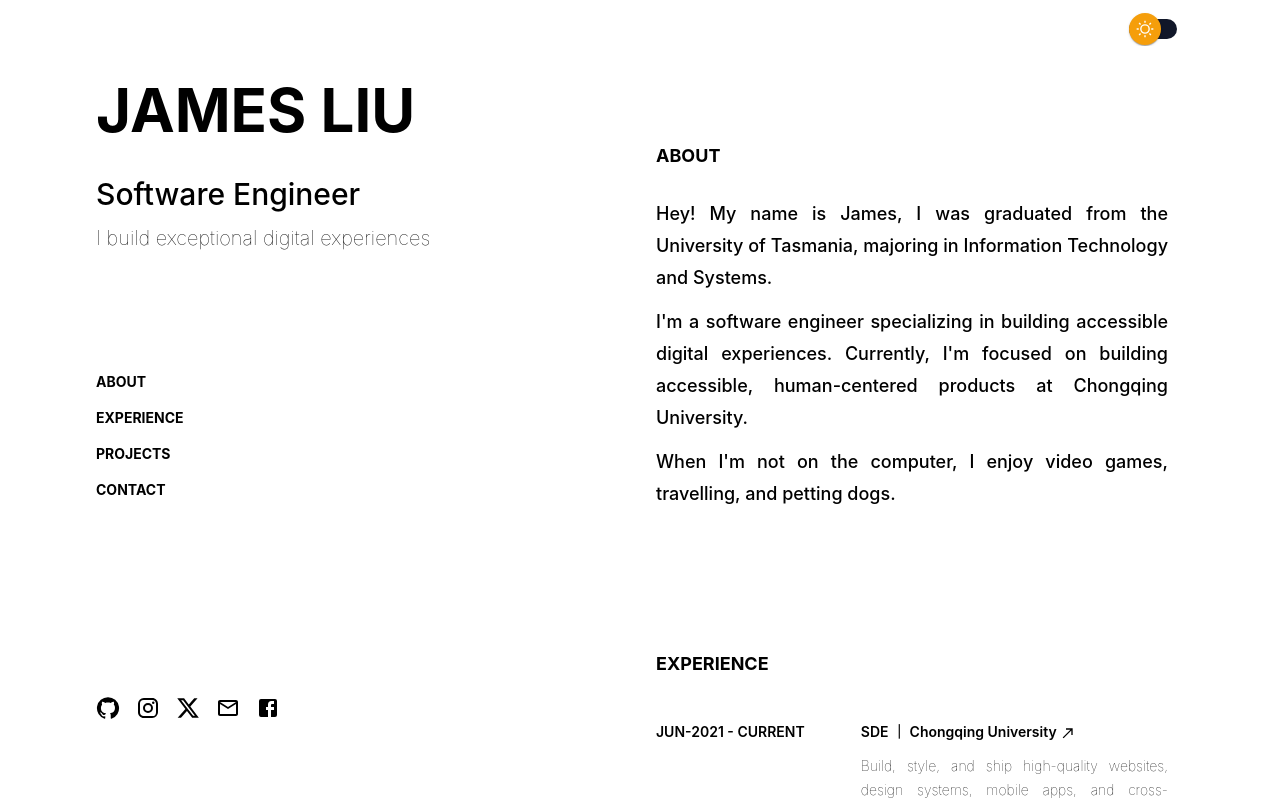
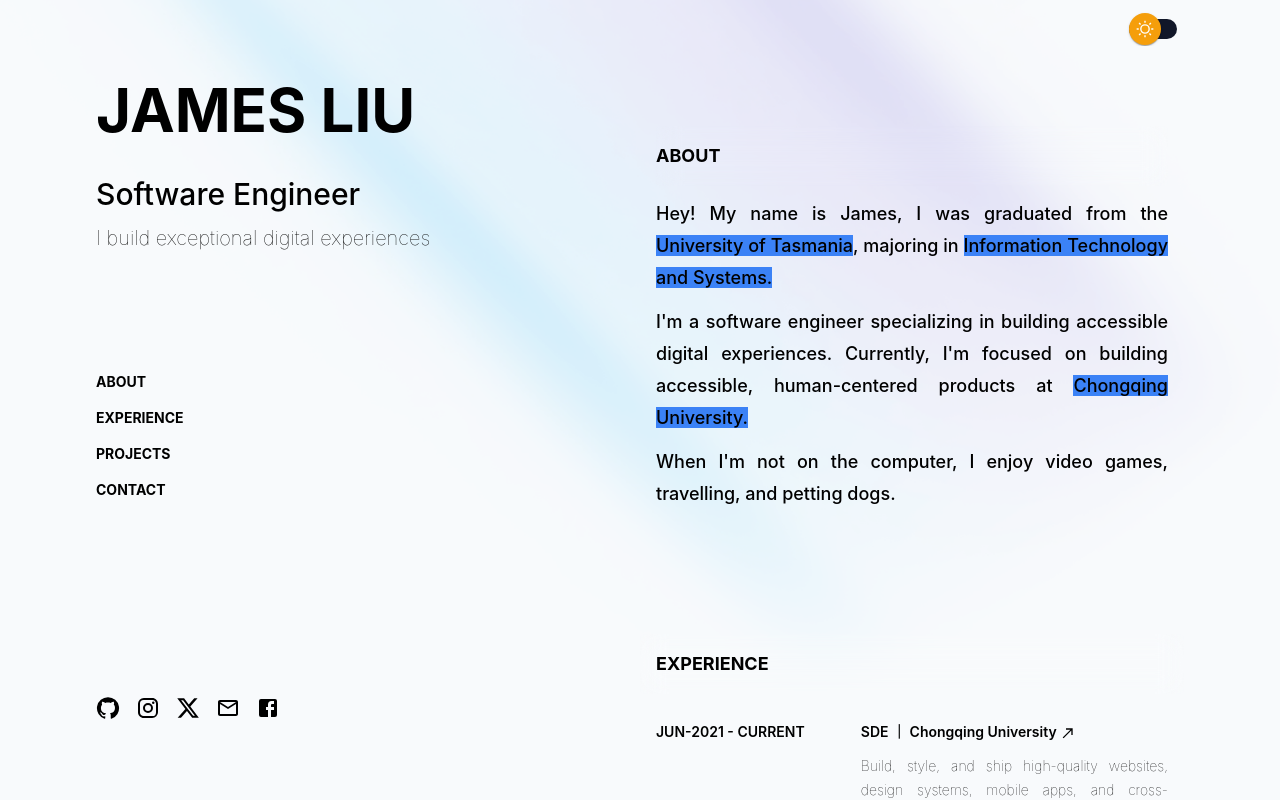
Before and after one commit to guoanl/Spotlight, a React (Create React App) app: page / in a window 1280 px wide. Shown: the top 800 px of the page. Built offline with nearby package versions, Linux system fonts and the light colour scheme; the HTML template or start-up script is replaced by a standard one.

Commit message:
add a background-img

```diff
--- a/src/App.css
+++ b/src/App.css
@@ -1,5 +1,6 @@
 .ltrEffect {
-  background: linear-gradient(to right, rgb(59 130 246),rgb(59 130 246)) no-repeat right bottom;
+  background-repeat: no-repeat;
+  background-position: right bottom;
   background-size:0 2px;
   transition:background-size 0.3s;
   padding-bottom:5px;
--- a/src/App.js
+++ b/src/App.js
@@ -16,7 +16,7 @@ export default function App() {
     setTheme(mode)
   }
   return (
-    <div className={classNames(" w-full px-24 min-w-[768px] dark:bg-slate-900",{"dark":theme==="dark"})}>
+    <div className={classNames(" w-full px-24 min-w-[768px] bg-[#f8fafc] dark:bg-slate-900 bg-[url('assets/images/beams-pricing.png')] dark:bg-none bg-repeat-x bg-contain ",{"dark":theme==="dark"})}>
       <div className="max-w-screen-2xl lg:flex mx-auto ">
       <Head></Head>
       <div className="lg:flex-1"></div>
--- a/src/component/About.js
+++ b/src/component/About.js
@@ -5,8 +5,8 @@ const About = ()=>{
         <>
         <div id="ABOUT" className={classNames("font-Inter font-medium dark:text-slate-400 mb-24 text-lg text-justify lg:p-4")}>
         <h1 className={classNames("font-Inter mb-3 lg:pt-4 py-2 lg:pb-4 pr-4 dark:text-white font-bold sticky lg:relative top-0 dark:bg-slate-900/[.05] backdrop-blur-md")}>ABOUT</h1>
-        <p className="mb-3 leading-8">Hey! My name is James, I was graduated from the <a href="http://www.utas.edu.au" className="ltrEffect">University of Tasmania</a>, majoring in <a href="https://www.utas.edu.au/courses/cse/courses/k7i-master-of-information-technology-and-systems?year=2023" className="ltrEffect">Information Technology and Systems.</a></p>
-        <p className="mb-3 leading-8">I'm a software engineer specializing in building accessible digital experiences. Currently, I'm focused on building accessible, human-centered products at <a href="http://www.cqu.edu.cn" className="ltrEffect">Chongqing University.</a></p>
+        <p className="mb-3 leading-8">Hey! My name is James, I was graduated from the <a href="http://www.utas.edu.au" className="ltrEffect bg-gradient-to-r from-blue-500 to-blue-500 dark:from-teal-300 dark:to-teal-500">University of Tasmania</a>, majoring in <a href="https://www.utas.edu.au/courses/cse/courses/k7i-master-of-information-technology-and-systems?year=2023" className="ltrEffect bg-gradient-to-r from-blue-500 to-blue-500 dark:from-teal-300 dark:to-teal-500">Information Technology and Systems.</a></p>
+        <p className="mb-3 leading-8">I'm a software engineer specializing in building accessible digital experiences. Currently, I'm focused on building accessible, human-centered products at <a href="http://www.cqu.edu.cn" className="ltrEffect bg-gradient-to-r from-blue-500 to-blue-500 dark:from-teal-300 dark:to-teal-500">Chongqing University.</a></p>
         <p className="mb-3 leading-8">When I'm not on the computer, I enjoy video games, travelling, and petting dogs.</p>
         </div>
         </>
--- /dev/null
+++ b/src/component/Library.js
@@ -0,0 +1,8 @@
+const Library = ()=>{
+    return(
+        <>
+        This is Library
+        </>
+    )
+}
+export default Library
--- a/tailwind.config.js
+++ b/tailwind.config.js
@@ -18,7 +18,7 @@ module.exports = {
       },
       animation: {
         bouncex: 'bouncex 1.5s ease-in-out infinite',
-      }
+      },
     },
   },
   plugins: [],
```
Also changed, not shown: src/assets/images/beams-pricing.png (added).
